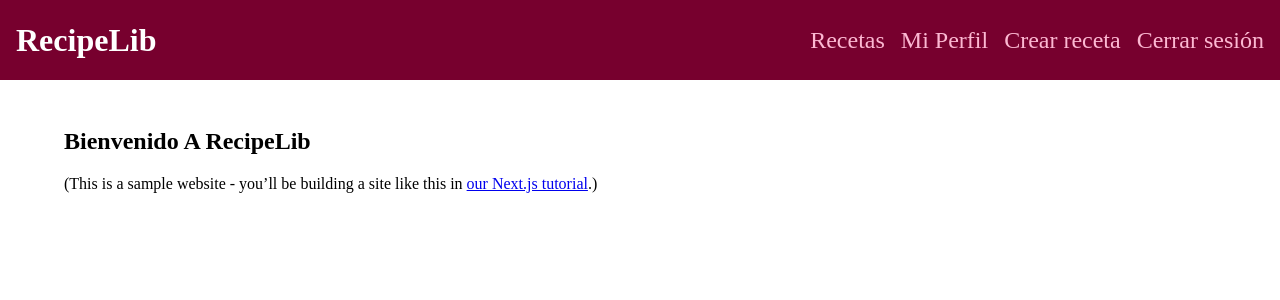
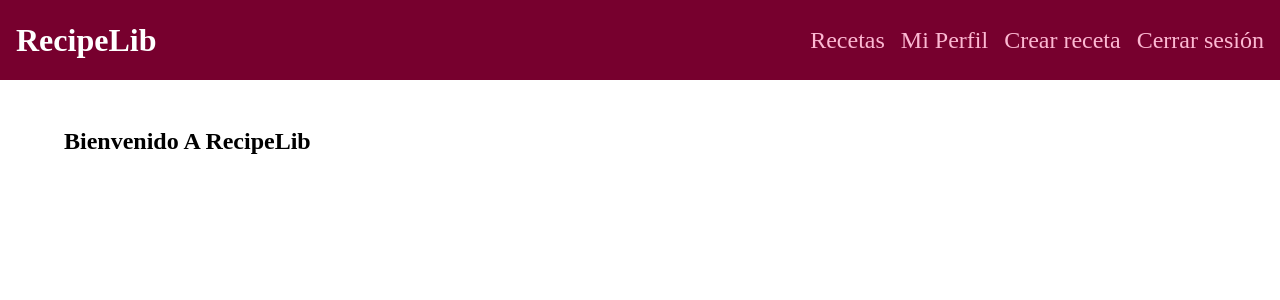
Before and after one commit to VicenteEspinosa/frontendChefsitos, a Next.js app: page / in a window 1280 px wide. Shown: the top 300 px of the page. Built offline with nearby package versions, Linux system fonts and the light colour scheme; sample sign-in values are in the browser's storage.

Commit message:
deleted template message from index (#36)

```diff
--- a/pages/index.tsx
+++ b/pages/index.tsx
@@ -17,10 +17,6 @@
           {user && (
             <section>
               <h1>Bienvenido {user.first_name} a RecipeLib</h1>
-              <p>
-                (This is a sample website - you’ll be building a site like this
-                in <a href="https://nextjs.org/learn">our Next.js tutorial</a>.)
-              </p>
             </section>
           )}
         </div>
```
